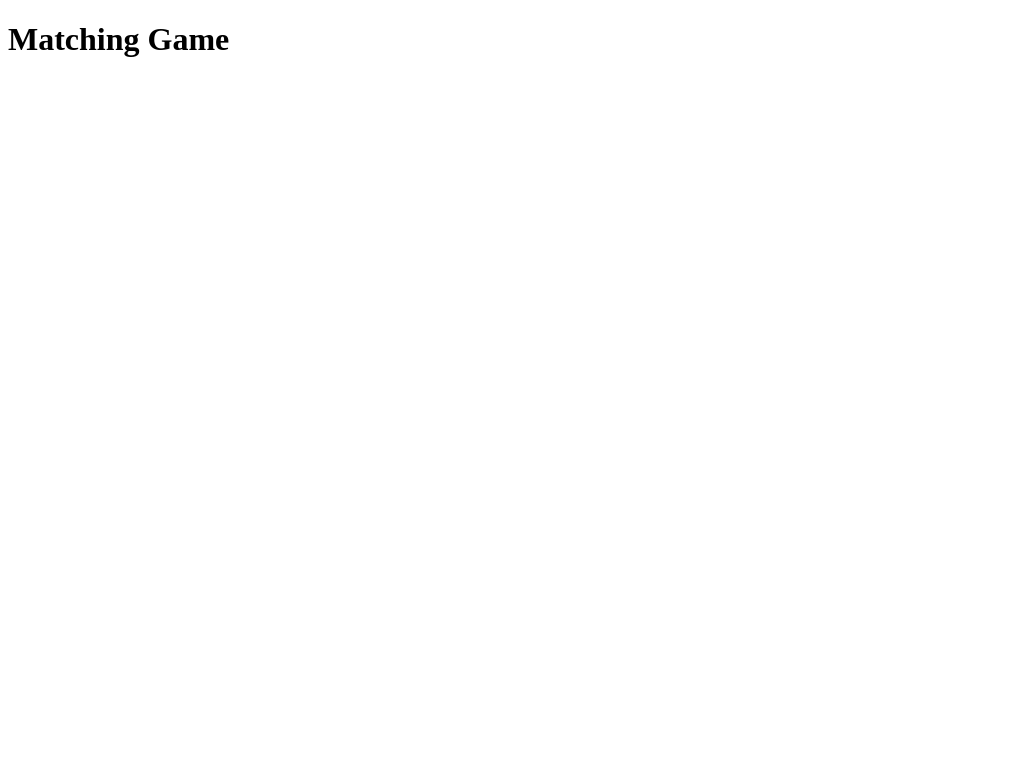
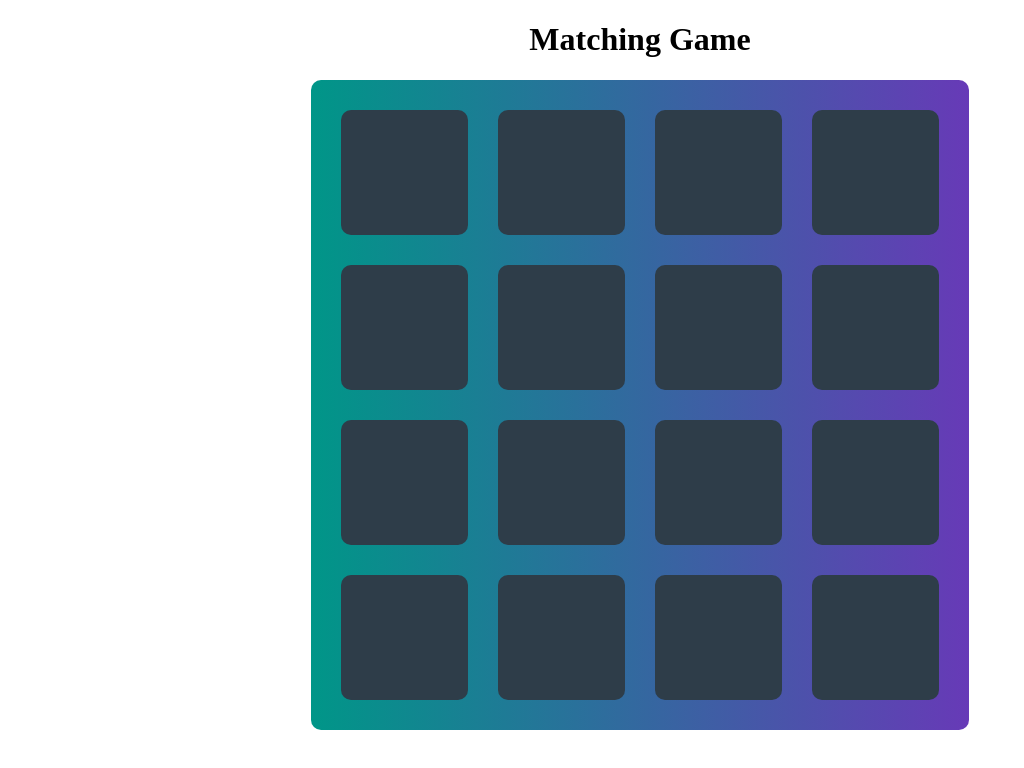
Before and after one commit to matthewrpacker/matching-game, a plain HTML site: page index.html in a window 1280 px wide. Shown: the whole page, without its empty margins (0-1024 px from the left). Drawn offline with nearby package versions, Linux system fonts and the light colour scheme.

Commit message:
Add table with basic styling

```diff
--- a/css/app.css
+++ b/css/app.css
@@ -0,0 +1,20 @@
+body {
+  text-align: center;
+}
+
+table {
+  background: linear-gradient(270deg, #673ab7, #009688);
+  border-radius: 10px;
+  border-spacing: 30px;
+  margin: 0 auto;
+}
+
+tr {
+  height: 125px;
+}
+
+td {
+  width: 125px;
+  border-radius: 10px;
+  background: #2e3d49;
+}
--- a/index.html
+++ b/index.html
@@ -7,7 +7,35 @@
     <script src="https://code.jquery.com/jquery-3.2.1.min.js" integrity="sha256-hwg4gsxgFZhOsEEamdOYGBf13FyQuiTwlAQgxVSNgt4=" crossorigin="anonymous"></script>
   </head>
   <body>
-    <h1>Matching Game</h1>
+    <header>
+      <h1>Matching Game</h1>
+    </header>
+    <table>
+      <tr>
+        <td></td>
+        <td></td>
+        <td></td>
+        <td></td>
+      </tr>
+      <tr>
+        <td></td>
+        <td></td>
+        <td></td>
+        <td></td>
+      </tr>
+      <tr>
+        <td></td>
+        <td></td>
+        <td></td>
+        <td></td>
+      </tr>
+      <tr>
+        <td></td>
+        <td></td>
+        <td></td>
+        <td></td>
+      </tr>
+    </table>
     <script src="js/app.js"></script>
   </body>
 </html>
```
